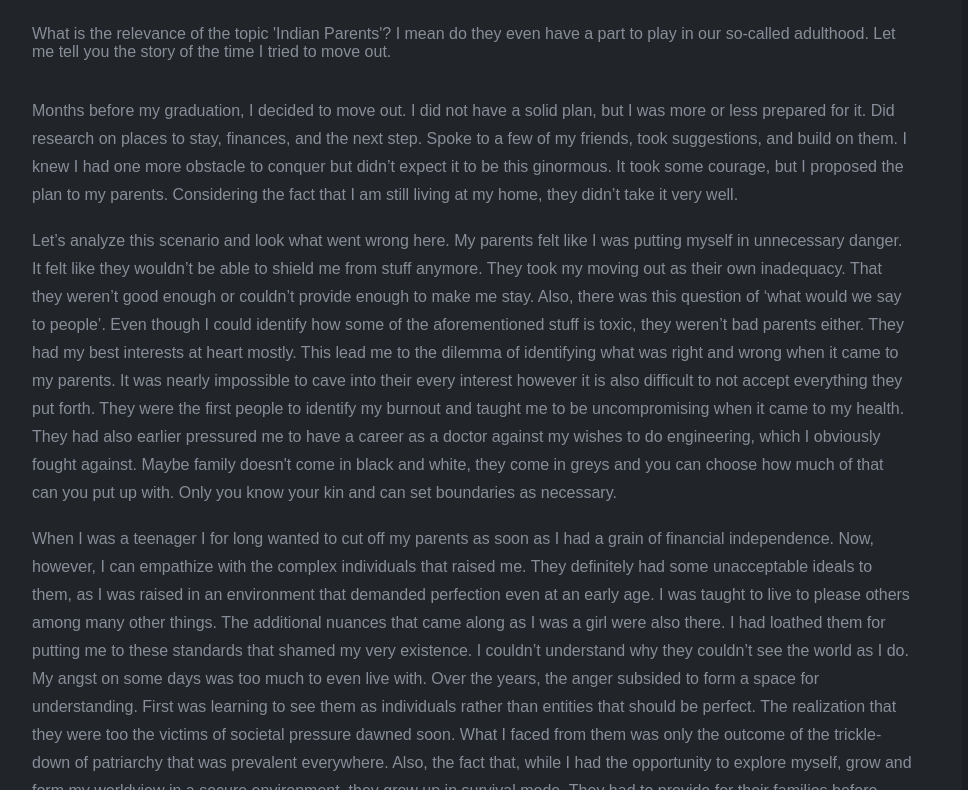
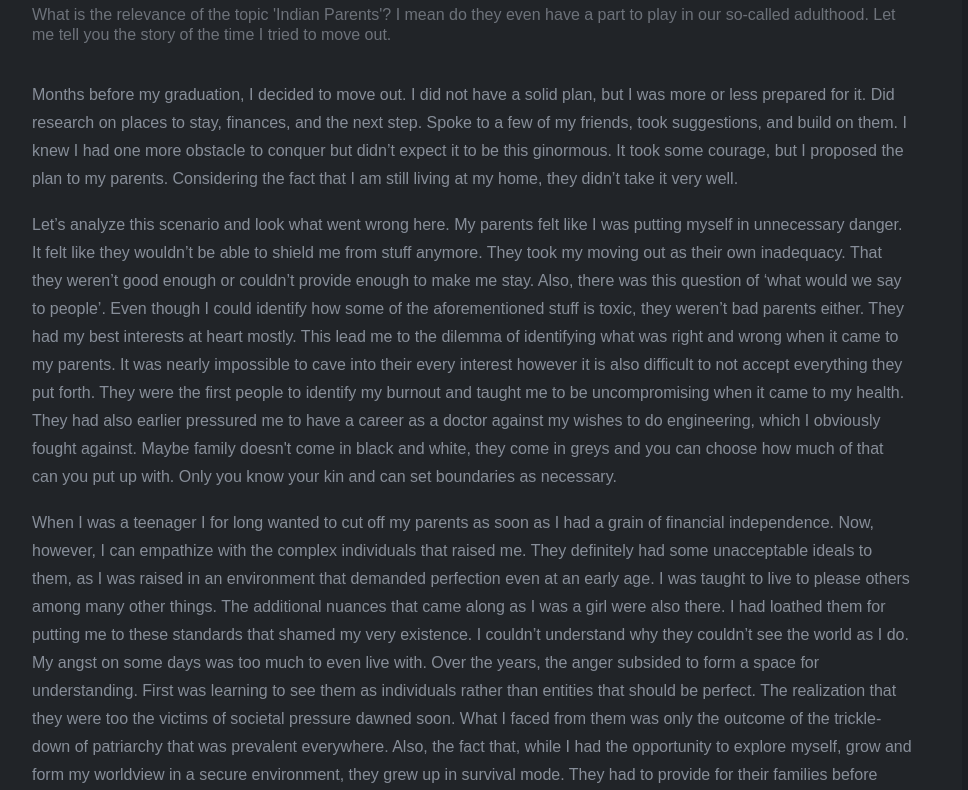
Before and after one commit to Punyaj/PWebsite, a plain HTML site: page all/Post1.html in a window 1280 px wide. Shown: the part 247-1037 px from the top of the page, without its empty margins (168-1136 px from the left). Drawn offline with nearby package versions, Linux system fonts and the light colour scheme; files whose address does not match are found by name.

Commit message:
Add files via upload

```diff
--- a/assets/css/style - post.css
+++ b/assets/css/style - post.css
@@ -86,7 +86,17 @@
     line-height: 1.2;
     color: #c4cfde;
     margin-top: 20px;
-    margin-bottom: 40px;}
+    margin-bottom: 20px;
+    /* margin-bottom: 40px; */
+}
+
+.heading-para{
+    color: #6d727a;
+    font-size: 16px;
+    line-height: 20px;
+
+
+}
 
 .main-box p{
     font-size: 16px;
```
